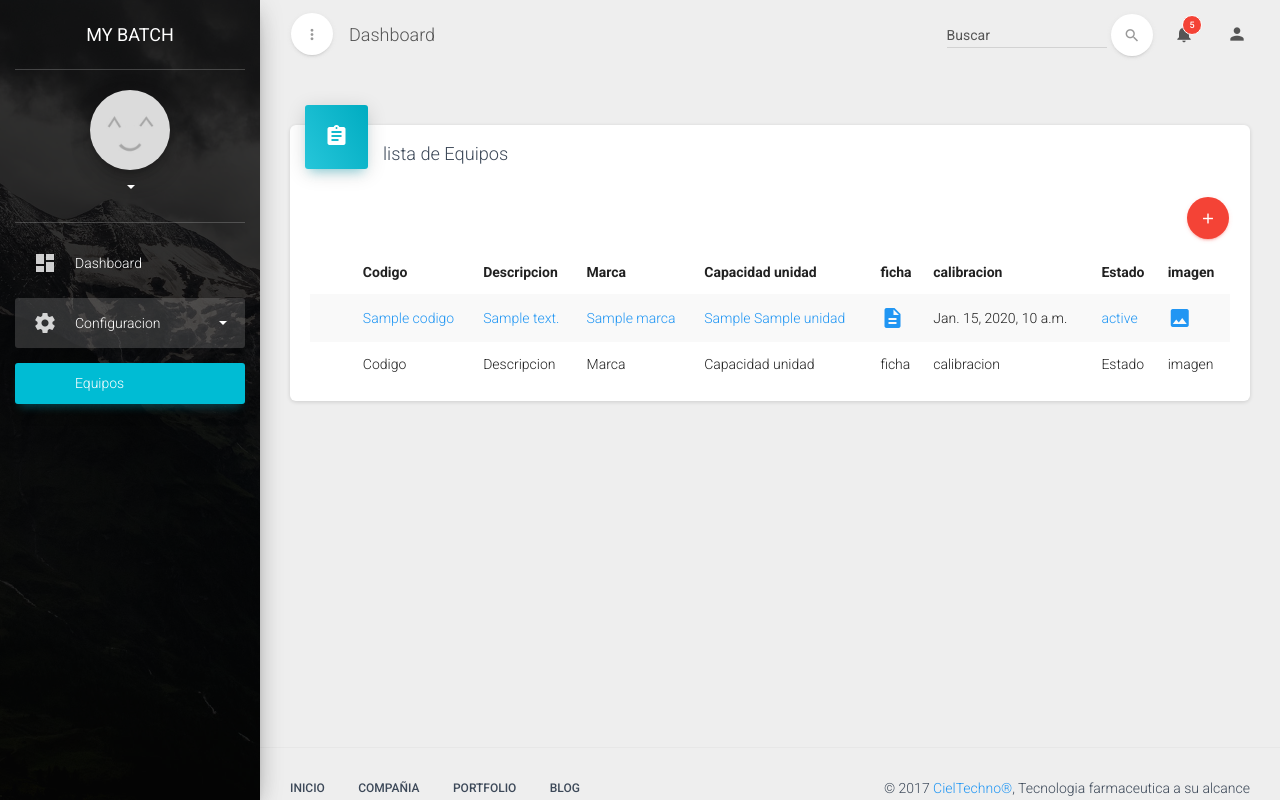
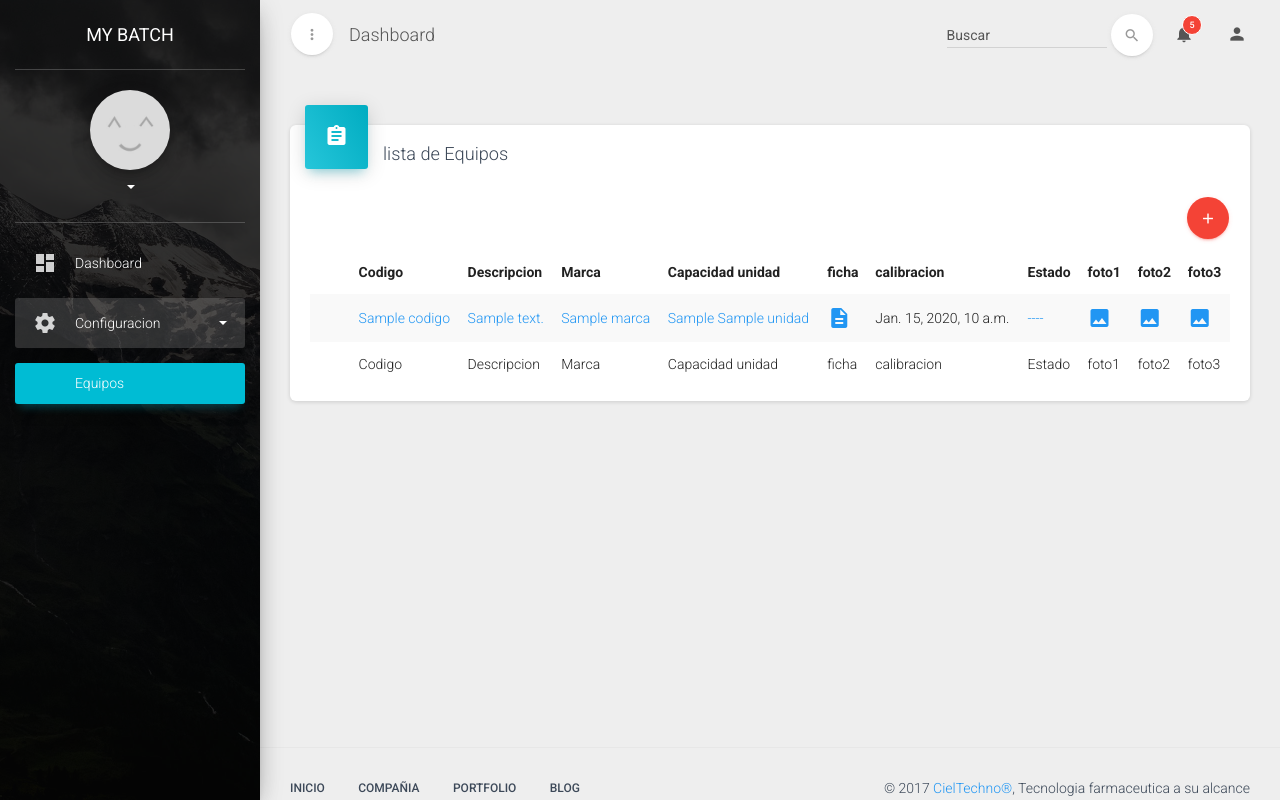
Before and after one commit to andresmauro17/mybatch, a Django app: template templates/config/equipement/equipement_list.html in a window 1280 px wide. Run offline with Django 3.2, Linux system fonts and the light colour scheme; the template is opened without the code that fills it: most values are stand-ins (such as "Sample title", 1, 10 or a date in 2020); grey boxes marked "Sample" are stand-in pictures; some libraries are stand-ins or nearby versions.

Commit message:
update equipement list

```diff
--- a/templates/config/equipement/equipement_list.html
+++ b/templates/config/equipement/equipement_list.html
@@ -134,7 +134,9 @@
                                 <td><b>ficha</b></td>
                                 <td><b>calibracion</b></td>
                                 <td><b>Estado</b></td>
-                                <td><b>imagen</b></td>
+                                <td><b>foto1</b></td>
+                                <td><b>foto2</b></td>
+                                <td><b>foto3</b></td>
 
                             </tr>
                         </thead>
@@ -148,7 +150,9 @@
                                 <td>ficha</td>
                                 <td>calibracion</td>
                                 <td>Estado</td>
-                                <td>imagen</td>
+                                <td>foto1</td>
+                                <td>foto2</td>
+                                <td>foto3</td>
 
                             </tr>
                         </tfoot>
@@ -169,31 +173,66 @@
                                         <td><a href="{% url 'config:equipement_edit' equipo.id%}">{{ equipo.marca }}</a></td>
                                         <td><a href="{% url 'config:equipement_edit' equipo.id%}">{{ equipo.capacidad_maxima_de_operacion}} {{equipo.unidad}}</a></td>
                                         <td>
-                                            <a href="{{ equipo.ficha_tecnica }}" target="_blank">
+                                            <a href="{{ equipo.ficha_tecnica.url }}" target="_blank">
                                                 <span><i class="material-icons">description</i>
                                                 </span>
                                             </a>
                                         </td>
                                         <td>{{ equipo.fecha_calibracion }}</td>
-                                        <td><a href="{% url 'config:equipement_edit' equipo.id%}">{{ equipo.estado }}</a></td>
+                                        <td>
+                                            <a href="{% url 'config:equipement_edit' equipo.id%}">
+                                             {% if equipo.estado == "A" %}
+                                                Activo
+                                             {% elif equipo.estado == "I" %}
+                                                Inactivo
+                                             {% elif equipo.estado == "M"  %}
+                                                Mantenimiento
+                                             {% else %}
+                                                ----
+                                             {% endif %}
+
+                                            </a>
+                                        </td>
                                         <td class="icono-imagen">
                                             <a href="#">
-
                                             {% if equipo.foto1 %}
                                                 <span class="image-view">
                                                     <i class="material-icons">image</i>
-
                                                      <img class="imagen" id="myImg" src="{{ equipo.foto1.url }}" width="10" height="10">
-
-
                                                 </span>
-
                                             {% else %}
                                                 <span class="image-view">
                                                    <i class="material-icons">visibility_off</i>
                                                 </span>
                                             {% endif %}
-
+                                            </a>
+                                        </td>
+                                         <td class="icono-imagen">
+                                            <a href="#">
+                                            {% if equipo.foto2 %}
+                                                <span class="image-view">
+                                                    <i class="material-icons">image</i>
+                                                     <img class="imagen" id="myImg" src="{{ equipo.foto2.url }}" width="10" height="10">
+                                                </span>
+                                            {% else %}
+                                                <span class="image-view">
+                                                   <i class="material-icons">visibility_off</i>
+                                                </span>
+                                            {% endif %}
+                                            </a>
+                                        </td>
+                                        <td class="icono-imagen">
+                                            <a href="#">
+                                            {% if equipo.foto3 %}
+                                                <span class="image-view">
+                                                    <i class="material-icons">image</i>
+                                                     <img class="imagen" id="myImg" src="{{ equipo.foto3.url }}" width="10" height="10">
+                                                </span>
+                                            {% else %}
+                                                <span class="image-view">
+                                                   <i class="material-icons">visibility_off</i>
+                                                </span>
+                                            {% endif %}
                                             </a>
                                         </td>
                                     </tr>
```
